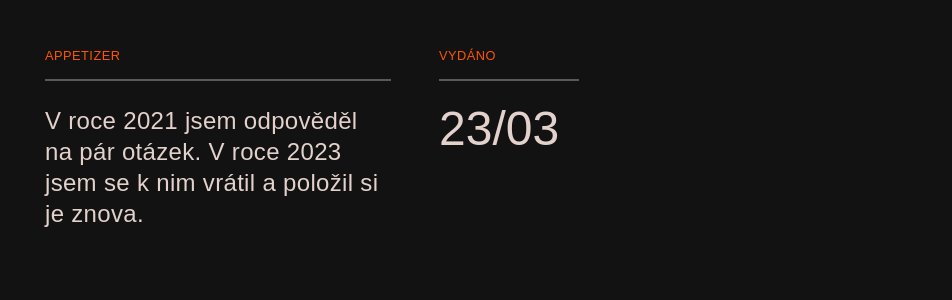
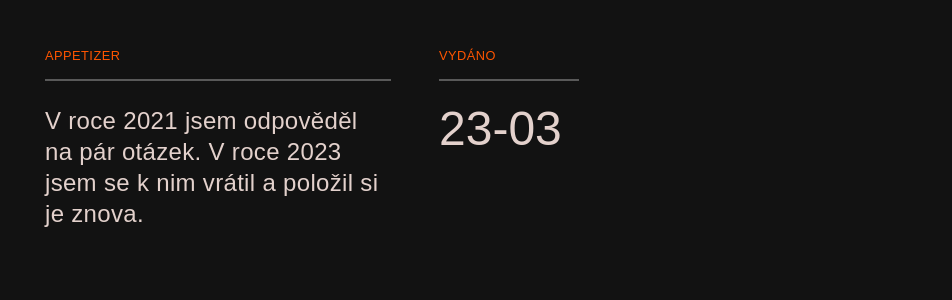
Before and after one commit to scherrer-txt/bts, a Jekyll site: the page built from _posts/2023-03-20-par-odpovedi.md, in a window 1280 px wide and 900 px high, scrolled down 597 px. Shown: the part 158-458 px from the top of the window, without its empty margins (328-1280 px from the left). Built offline with Jekyll 4.4.1, drawn with Linux system fonts in a browser that asks for light colours; some web fonts are replaced.

```diff
--- a/_posts/2023-03-20-par-odpovedi.md
+++ b/_posts/2023-03-20-par-odpovedi.md
@@ -3,7 +3,7 @@ layout: post
 title: Pár odpovědí na otázky
 perex: V roce 2021 jsem odpověděl na pár otázek. V roce 2023 jsem se k nim vrátil a položil si je znova.
 order: 11
-release: 23/03
+release: 23-03
 author: scherrer.txt
 thumbnail: /assets/bts-11-thumb.png
 ---
```
